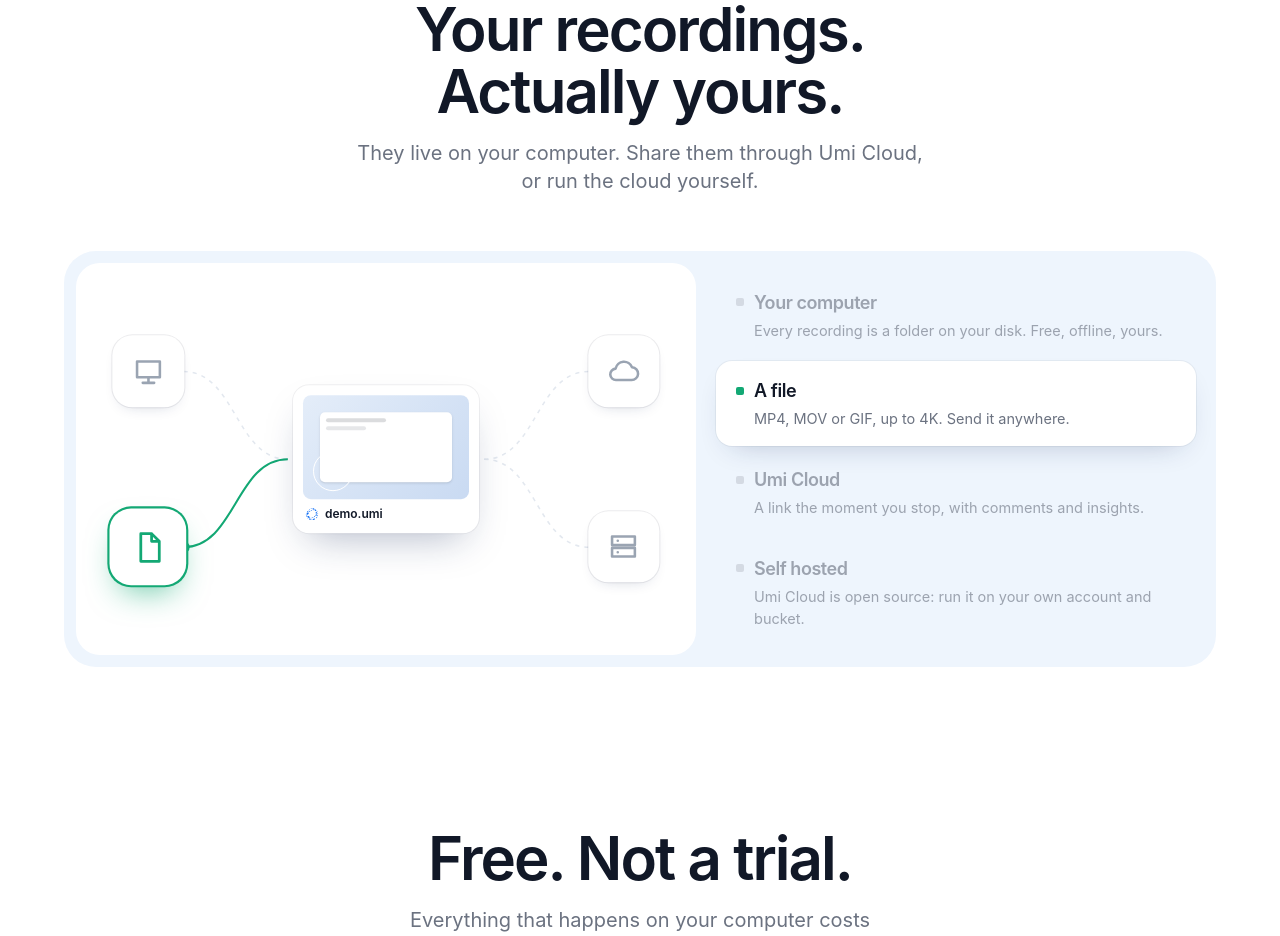
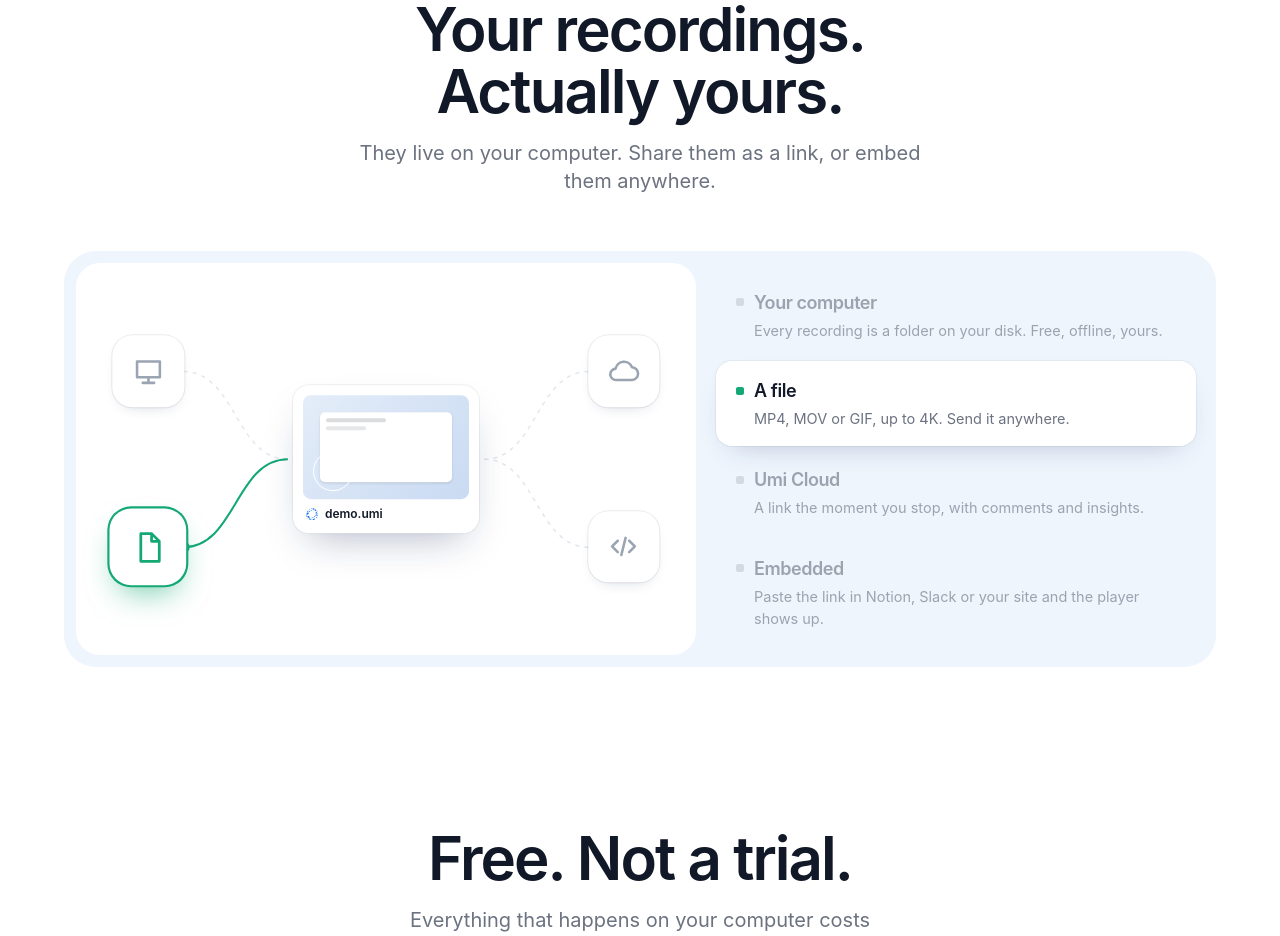
Before and after one commit to huseyinsezeryildirim/umi, a Next.js app in the folder apps/site/: page / in a window 1280 px wide. Shown: the part 9060-9996 px from the top of the page. Built offline with nearby package versions, Linux system fonts and the light colour scheme; grey boxes are pictures that could not be loaded.

Commit message:
Site: storage section no longer offers self-hosting (Umi Cloud is closed source); Embedded instead

```diff
--- a/apps/site/components/Showcase.tsx
+++ b/apps/site/components/Showcase.tsx
@@ -571,7 +571,7 @@
   { name: "Your computer", line: "Every recording is a folder on your disk. Free, offline, yours.", icon: "M4 5h16v11H4zM8 20h8M12 16v4", tint: "#116ff5" },
   { name: "A file", line: "MP4, MOV or GIF, up to 4K. Send it anywhere.", icon: "M7 3h7l5 5v13H7zM14 3v5h5", tint: "#13a874" },
   { name: "Umi Cloud", line: "A link the moment you stop, with comments and insights.", icon: "M7 18a4 4 0 0 1-.5-8A6 6 0 0 1 18 9a4.5 4.5 0 0 1-.5 9z", tint: "#7c4dff" },
-  { name: "Self hosted", line: "Umi Cloud is open source: run it on your own account and bucket.", icon: "M4 5h16v6H4zM4 13h16v6H4zM8 8h.01M8 16h.01", tint: "#e8590c" },
+  { name: "Embedded", line: "Paste the link in Notion, Slack or your site and the player shows up.", icon: "M8 8l-4 4 4 4M16 8l4 4-4 4M13.5 6l-3 12", tint: "#e8590c" },
 ];
 
 export function Storage() {
@@ -607,7 +607,7 @@
       <Rise className="mx-auto max-w-3xl text-center">
         <p className="text-[15px] font-medium text-accent">Open source</p>
         <h2 className="h-display mt-3 text-[clamp(34px,5vw,60px)]">Your recordings. Actually yours.</h2>
-        <p className="lead mx-auto mt-4 max-w-xl">They live on your computer. Share them through Umi Cloud, or run the cloud yourself.</p>
+        <p className="lead mx-auto mt-4 max-w-xl">They live on your computer. Share them as a link, or embed them anywhere.</p>
       </Rise>
       <div ref={ref} className="mx-auto mt-14 grid max-w-6xl gap-3 rounded-[32px] bg-panel p-3 lg:grid-cols-[1.25fr_1fr]">
         <Rise className="relative self-center overflow-hidden rounded-[24px] bg-white">
```
Also changed, not shown: 1 other file (tests, documents, lock files or other folders).
